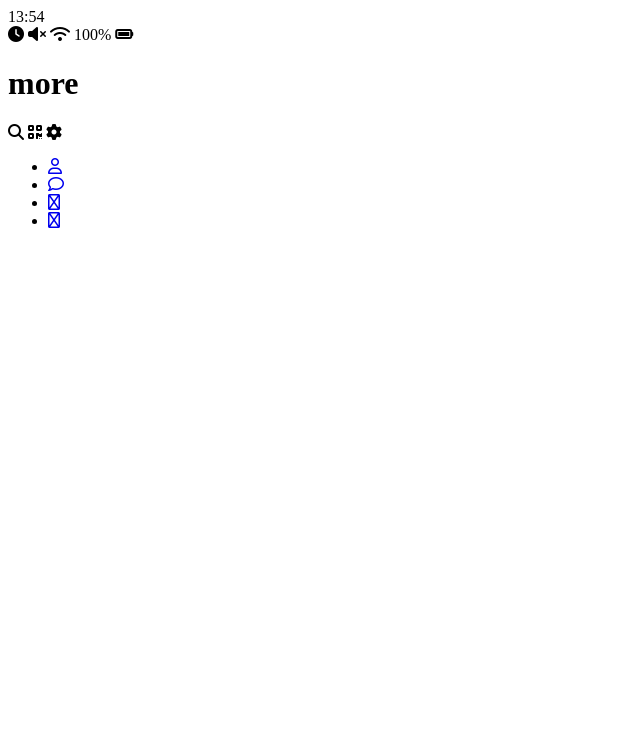
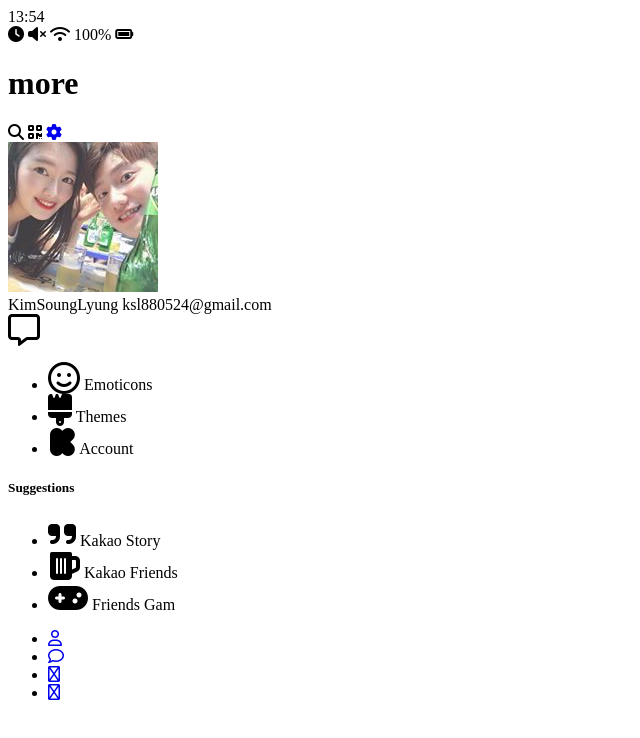
Before and after one commit to kimsunglyung/kakao-clone-formac, a plain HTML site: page more.html in a window 1280 px wide. Shown: the whole page, without its empty margins (0-640 px from the left). Drawn offline with Linux system fonts and the light colour scheme.

Commit message:
20200103_v2

```diff
--- a/more.html
+++ b/more.html
@@ -31,14 +31,86 @@
         <span class="header__icon">
           <i class="fas fa-search"></i>
         </span>
+
         <span class="header__icon">
           <i class="fas fa-qrcode"></i>
         </span>
         <span class="header__icon">
-          <i class="fas fa-cog"></i>
+          <a href="settings.html">
+            <i class="fas fa-cog"></i>
+          </a>
         </span>
       </div>
     </header>
+    <main class="more">
+      <header class="header more__header">
+        <div class="friend__friend friend friend--lg">
+          <div class="friend__colunm">
+            <img src="images/me.jpg" alt="" class="g-avatar freind__avatar" />
+            <div class="friend__content">
+              <span class="friend__name">
+                KimSoungLyung
+              </span>
+              <span class="friend__status">
+                ksl880524@gmail.com
+              </span>
+            </div>
+          </div>
+          <div class="friend__column">
+            <i class="far fa-comment-alt fa-2x"></i>
+          </div>
+        </div>
+        <ul class="more__btn-list">
+          <li class="more__btn">
+            <span class="more__btn-icon">
+              <i class="far fa-smile fa-2x"></i>
+            </span>
+            <span class="more__btn-title">
+              Emoticons
+            </span>
+          </li>
+          <li class="more__btn">
+            <span class="more__btn-icon">
+              <i class="fas fa-brush fa-2x"></i>
+            </span>
+            <span class="more__btn-title">
+              Themes
+            </span>
+          </li>
+          <li class="more__btn">
+            <span class="more__btn-icon">
+              <i class="fab fa-kickstarter-k fa-2x"></i>
+            </span>
+            <span class="more__btn-title">
+              Account
+            </span>
+          </li>
+        </ul>
+        <section class="more__suggestions">
+          <h5 class="more__title">Suggestions</h5>
+          <ul class="more__suggestions-list">
+            <li class="more__suggestion suggestion">
+              <span class="suggestion__icon">
+                <i class="fas fa-quote-right fa-2x"></i>
+              </span>
+              <span class="suggestion__title">Kakao Story</span>
+            </li>
+            <li class="more__suggestion suggestion">
+              <span class="suggestion__icon">
+                <i class="fas fa-beer fa-2x"></i>
+              </span>
+              <span class="suggestion__title">Kakao Friends</span>
+            </li>
+            <li class="more__suggestion suggestion">
+              <span class="suggestion__icon">
+                <i class="fas fa-gamepad fa-2x"></i>
+              </span>
+              <span class="suggestion__title">Friends Gam</span>
+            </li>
+          </ul>
+        </section>
+      </header>
+    </main>
     <nac class="nav">
       <ul class="nav__list">
         <li class="nav__list-time">
```
